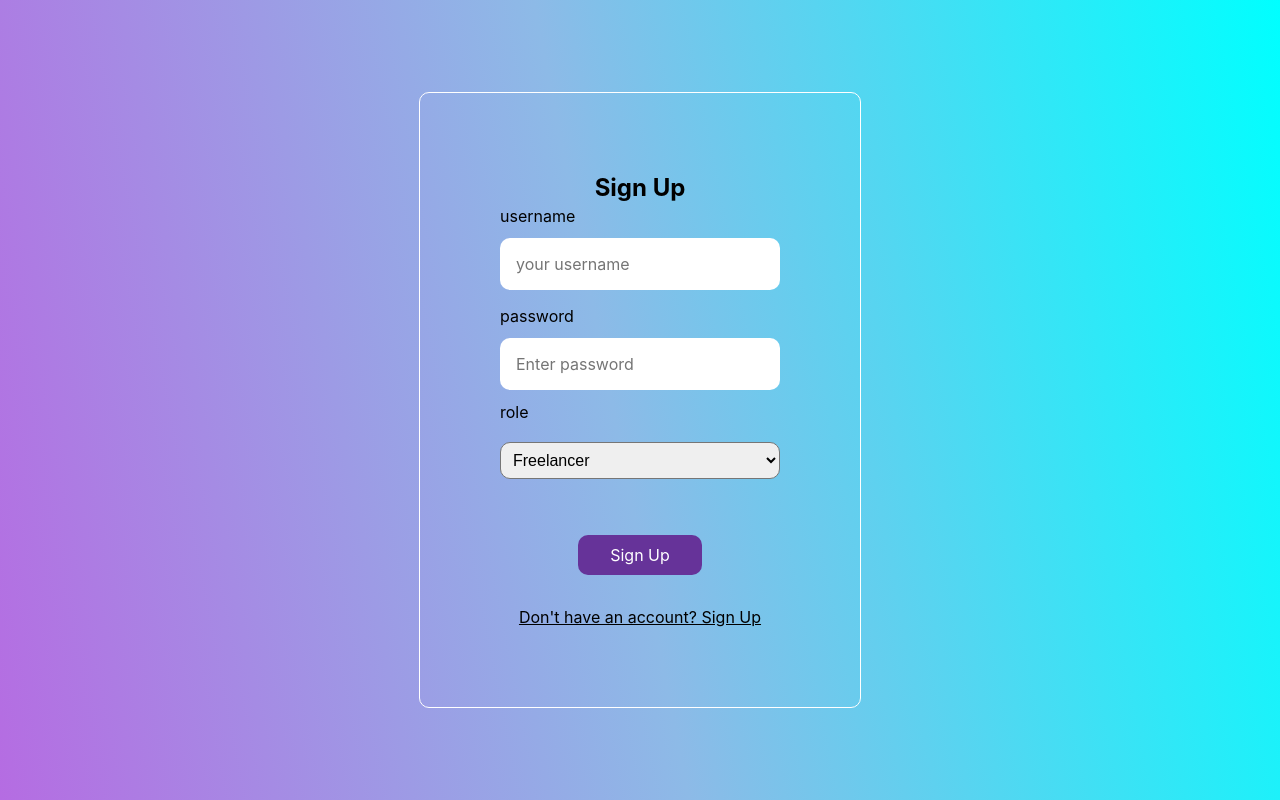
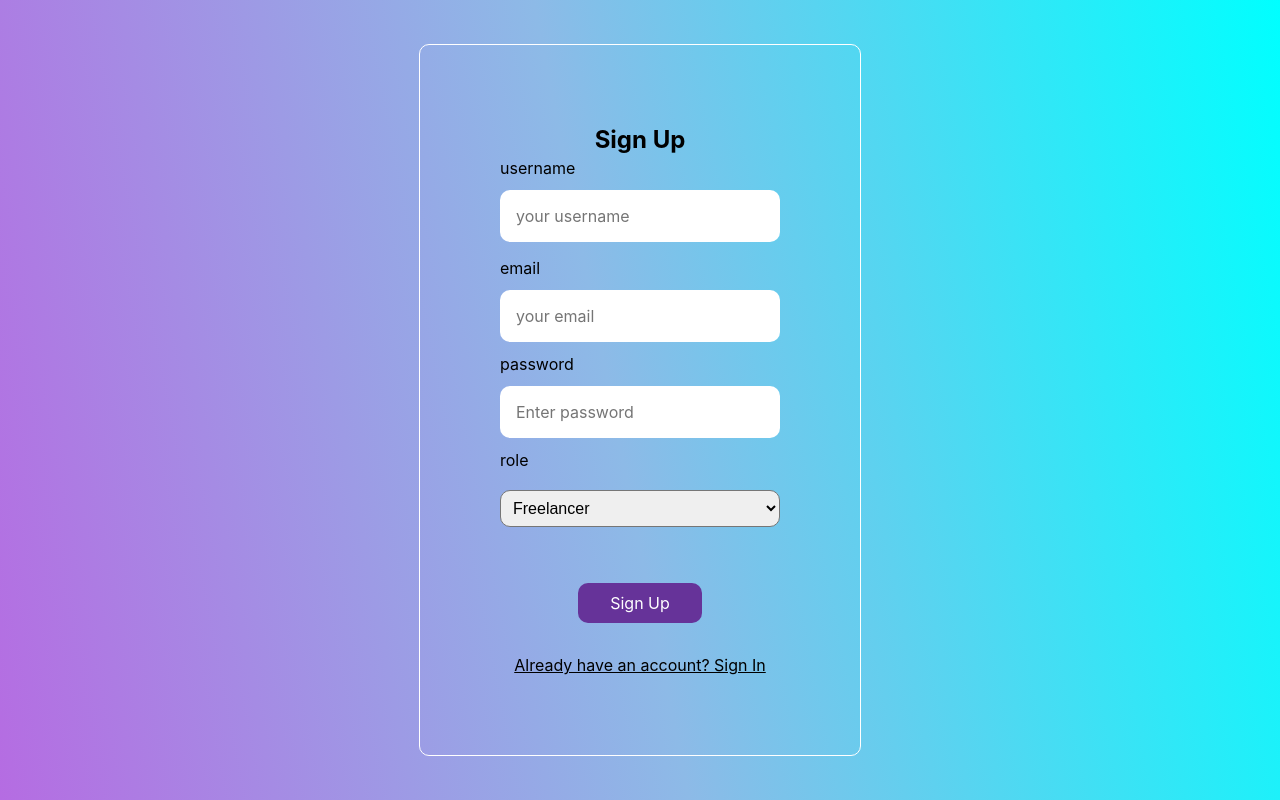
Before and after one commit to Kangonga/riziki-frontend, a React (Create React App) app: page /signup in a window 1280 px wide. Built offline with nearby package versions, Linux system fonts and the light colour scheme.

Commit message:
add sign up to employers

```diff
--- a/src/components/employerComponents/EmployerNavBar.jsx
+++ b/src/components/employerComponents/EmployerNavBar.jsx
@@ -1,5 +1,5 @@
 import { useContext } from "react"
-import { Link } from "react-router-dom"
+import { Link,Navigate } from "react-router-dom"
 import { UserContext } from "../../App"
 import logo from "../../assets/sitelogo.jpg"
 
@@ -10,6 +10,7 @@ export default function EmployerNavBar(){
     }
     return(
         <>
+        {!user.username?<Navigate to="/login" />:null}
          <header className="header">
             <figure className="logoHolder">
                 <img src={logo} alt="sitelogo" className="sitelogo" />
--- a/src/components/userComponents/SignUpForm.jsx
+++ b/src/components/userComponents/SignUpForm.jsx
@@ -1,13 +1,17 @@
 import './Profile.css'
 import React, { useState} from 'react'
-import {Link, Navigate} from "react-router-dom"
+import {Link, Navigate, useNavigate} from "react-router-dom"
 
 
 function SignUpForm() {
+  const navigate = useNavigate();
   const [loginData,setLoginData] = useState({
     username:"",
     password:"",
-    role:""
+    email:"",
+    role:"",
+    company_name:"none",
+    admin_id:1
   })
   function handleChange(e){
     setLoginData({
@@ -20,14 +24,22 @@ function SignUpForm() {
   function handleSubmit(e){
     e.preventDefault()
 
-    fetch("http://127.0.0.1:8000/login", {
+    fetch("http://127.0.0.1:3000/employer/signup", {
       method: "POST",
       headers: { 'Content-Type': 'application/json'},
       body: JSON.stringify(loginData)
     })
     .then(resp=>{
       if(resp.ok){
-        return resp.json()
+        setLoginData({
+          username:"",
+          password:"",
+          email:"",
+          role:"",
+          company_name:"none",
+          admin_id:1
+        })
+        return navigate("/login")
       }
       else {
         console.log("errors")
@@ -38,7 +50,7 @@ function SignUpForm() {
       // console.log(user)
     }
     );
-    <Navigate to="/login" />
+
   }
 
   return(
@@ -56,6 +68,17 @@ function SignUpForm() {
         value={loginData.username}
         onChange={handleChange}
         placeholder="your username"
+        required = 'required'
+        />
+
+        <label htmlFor="email">email</label>
+        <input
+        id="email"
+        name="email"
+        type= "email"
+        value={loginData.email}
+        onChange={handleChange}
+        placeholder="your email"
         required = 'required'
         />
 
@@ -87,7 +110,7 @@ function SignUpForm() {
       <button type="submit">Sign Up</button>
 
       </form>
-      <Link to="/signup" className="link-btn" >Don't have an account? Sign Up</Link>
+      <Link to="/login" className="link-btn" >Already have an account? Sign In</Link>
   </div>
     </div>
   )
```
